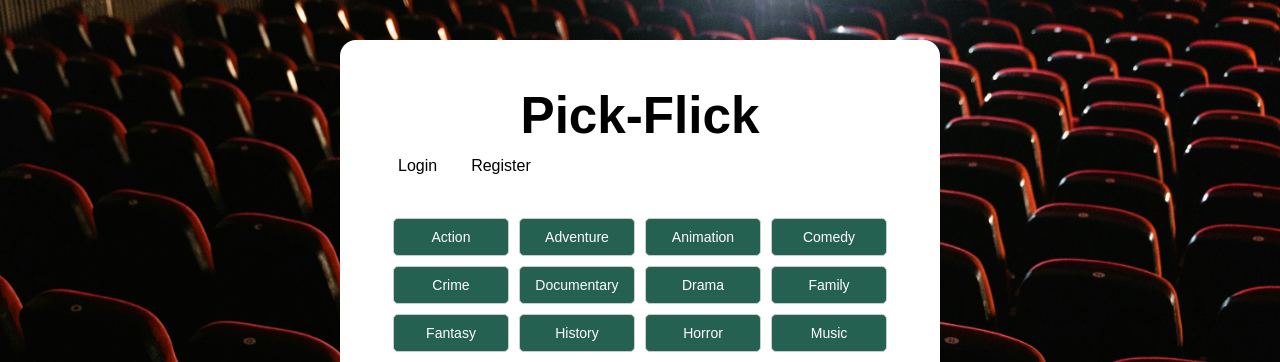
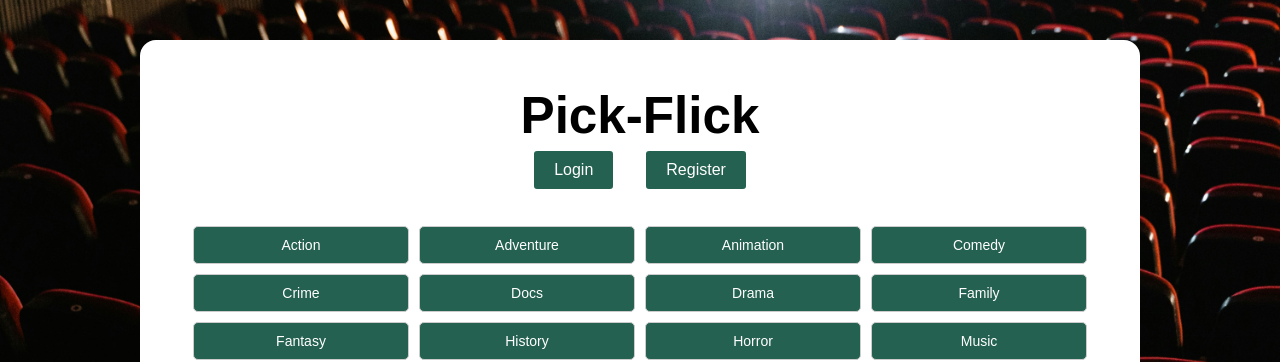
Before and after one commit to JaceG/Pick-Flick, a React (Vite) app in the folder client/: page / in a window 1280 px wide. Shown: the top 362 px of the page. Built offline with nearby package versions, Linux system fonts and the light colour scheme; no server answers.

Commit message:
worked on links and buttons

```diff
--- a/client/constants/genreOptions.ts
+++ b/client/constants/genreOptions.ts
@@ -4,7 +4,7 @@ export const genreOptions = [
 	{ id: '16', name: 'Animation' },
 	{ id: '35', name: 'Comedy' },
 	{ id: '80', name: 'Crime' },
-	{ id: '99', name: 'Documentary' },
+	{ id: '99', name: 'Docs' },
 	{ id: '18', name: 'Drama' },
 	{ id: '10751', name: 'Family' },
 	{ id: '14', name: 'Fantasy' },
--- a/client/src/App.css
+++ b/client/src/App.css
@@ -11,6 +11,12 @@
   --background-color-dark: #1c1c1c;
   --text-color-light: #000000;
   --text-color-dark: #d9d9d9;
+  --button-background-light: #256150;
+  --button-background-dark: #3a3a3a;
+  --button-text-light: #ffffff;
+  --button-text-dark: #d9d9d9;
+  --button-border-light: #ffffff;
+  --button-border-dark: #d9d9d9;
 }
 
 /* Root element styles */
@@ -43,7 +49,7 @@
 }
 
 .content {
-  max-width: 600px;
+  max-width: 1000px;
   background-color: var(--background-color-light);
   padding: 48px; /* Increase padding */
   border-radius: 16px;
@@ -54,9 +60,9 @@
 .find-movie-button {
   padding: 15px 20px; /* Increase padding for the button */
   font-size: 18px; /* Increase font size */
-  background-color: #256150; /* Green background */
-  color: white; /* White text color */
-  border: 2px solid white; /* White outline */
+  background-color: var(--button-background-light); /* Green background */
+  color: var(--button-text-light); /* White text color */
+  border: 2px solid var(--button-border-light); /* White outline */
   border-radius: 5px; /* Rounded corners */
   cursor: pointer; /* Pointer cursor on hover */
   text-align: center; /* Center the button text */
@@ -67,6 +73,8 @@
 nav {
   display: flex;
   flex-direction: row;
+  flex-wrap: wrap; /* Allow items to wrap to the next line */
+  justify-content: center; /* Center items horizontally */
   margin-bottom: 30px; /* Add margin below the nav */
 }
 
@@ -74,10 +82,23 @@ nav > :not(:first-child) {
   margin-left: 24px; /* Increase space between nav items */
 }
 
-.nav-button {
-  color: black;
-  text-decoration: none;
-  margin: 10px;
+/* Navbar button styles */
+.nav-button, .back-button, .logout-button {
+  padding: 10px 20px; /* Add padding */
+  font-size: 16px; /* Set font size */
+  background-color: var(--button-background-light); /* Button background color */
+  color: var(--button-text-light); /* Button text color */
+  border: 2px solid var(--button-border-light); /* Button border color */
+  border-radius: 5px; /* Rounded corners */
+  cursor: pointer; /* Pointer cursor on hover */
+  text-align: center; /* Center the button text */
+  transition: background-color 0.3s, transform 0.2s; /* Smooth transitions */
+  margin: 5px; /* Add margin for spacing */
+}
+
+.nav-button:hover, .back-button:hover, .logout-button:hover {
+  background-color: var(--button-background-light); /* Hover background color */
+  transform: scale(1.05); /* Slightly enlarge on hover */
 }
 
 .logged-in-icon {
@@ -95,12 +116,21 @@ nav > :not(:first-child) {
     font-size: 16px; /* Adjust font size for smaller screens */
     padding: 12px 16px; /* Adjust padding for smaller screens */
   }
+
+  nav {
+    flex-direction: column; /* Stack nav items vertically */
+  }
+
+  .nav-button, .back-button, .logout-button {
+    width: 100%; /* Make buttons full width */
+    margin: 10px 0; /* Add vertical margin */
+  }
 }
 
 /* Remove hover effects on mobile */
 @media (hover: none) {
-  .find-movie-button:hover {
-    background-color: #256150; /* Keep original background color */
+  .find-movie-button:hover, .nav-button:hover, .back-button:hover, .logout-button:hover {
+    background-color: var(--button-background-light); /* Keep original background color */
     transform: none; /* Remove transform effect */
   }
 }
@@ -116,4 +146,20 @@ nav > :not(:first-child) {
     background-color: var(--background-color-dark);
     color: var(--text-color-dark);
   }
+
+  .find-movie-button {
+    background-color: var(--button-background-dark);
+    color: var(--button-text-dark);
+    border: 2px solid var(--button-border-dark);
+  }
+
+  .nav-button, .back-button, .logout-button {
+    background-color: var(--button-background-dark);
+    color: var(--button-text-dark);
+    border: 2px solid var(--button-border-dark);
+  }
+
+  .nav-button:hover, .back-button:hover, .logout-button:hover {
+    background-color: var(--button-background-dark);
+  }
 }
--- a/client/src/App.tsx
+++ b/client/src/App.tsx
@@ -1,11 +1,5 @@
 import React, { useEffect, useState } from 'react';
-import {
-	Routes,
-	Route,
-	Link,
-	useNavigate,
-	useLocation,
-} from 'react-router-dom';
+import { Routes, Route, useNavigate, useLocation } from 'react-router-dom';
 import './App.css';
 import GenreButton from './components/GenreButton/GenreButton';
 import SelectedGenres from './components/SelectedGenres/SelectedGenres';
@@ -308,20 +302,22 @@ const App: React.FC = () => {
 						{location.pathname !== '/' && (
 							<button
 								onClick={() => navigate('/')}
-								className='back-button'>
+								className='nav-button'>
 								Back to Home
 							</button>
 						)}
 						{!loggedIn ? (
 							<>
-								<Link to='/auth/login' className='nav-button'>
+								<button
+									onClick={() => navigate('/auth/login')}
+									className='nav-button'>
 									Login
-								</Link>
-								<Link
-									to='/auth/register'
+								</button>
+								<button
+									onClick={() => navigate('/auth/register')}
 									className='nav-button'>
 									Register
-								</Link>
+								</button>
 							</>
 						) : (
 							<div className='logged-in-icon'>
@@ -332,17 +328,19 @@ const App: React.FC = () => {
 										localStorage.removeItem('token');
 										navigate('/auth/login');
 									}}
-									className='logout-button'>
+									className='nav-button'>
 									Logout
 								</button>
-								<Link to='/saved-movies' className='nav-button'>
+								<button
+									onClick={() => navigate('/saved-movies')}
+									className='nav-button'>
 									Saved Movies
-								</Link>
-								<Link
-									to='/watched-movies'
+								</button>
+								<button
+									onClick={() => navigate('/watched-movies')}
 									className='nav-button'>
 									Watched Movies
-								</Link>
+								</button>
 							</div>
 						)}
 					</nav>
--- a/client/src/components/MovieDisplay/MovieDisplay.css
+++ b/client/src/components/MovieDisplay/MovieDisplay.css
@@ -33,7 +33,7 @@ body {
 /* Movie poster styles */
 .movie-poster {
   width: 100%;
-  max-width: 300px;
+  max-width: 500px;
   border-radius: 10px;
   margin-bottom: 30px; /* Increased margin-bottom */
 }
```
